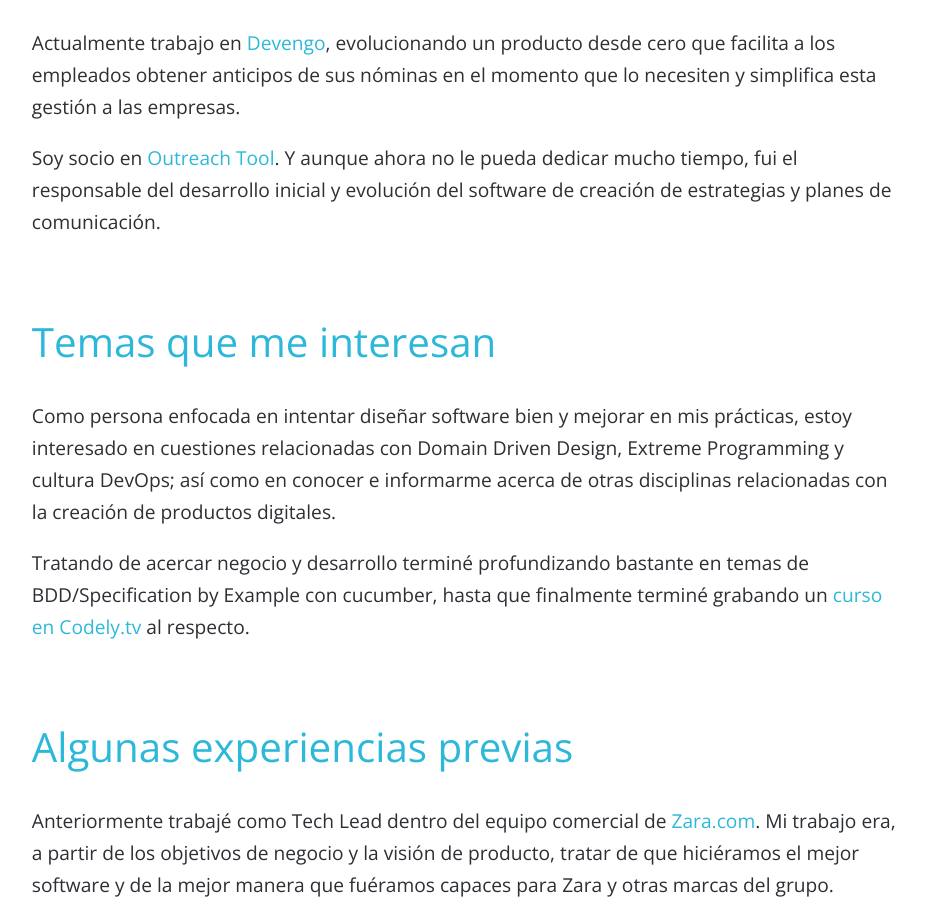
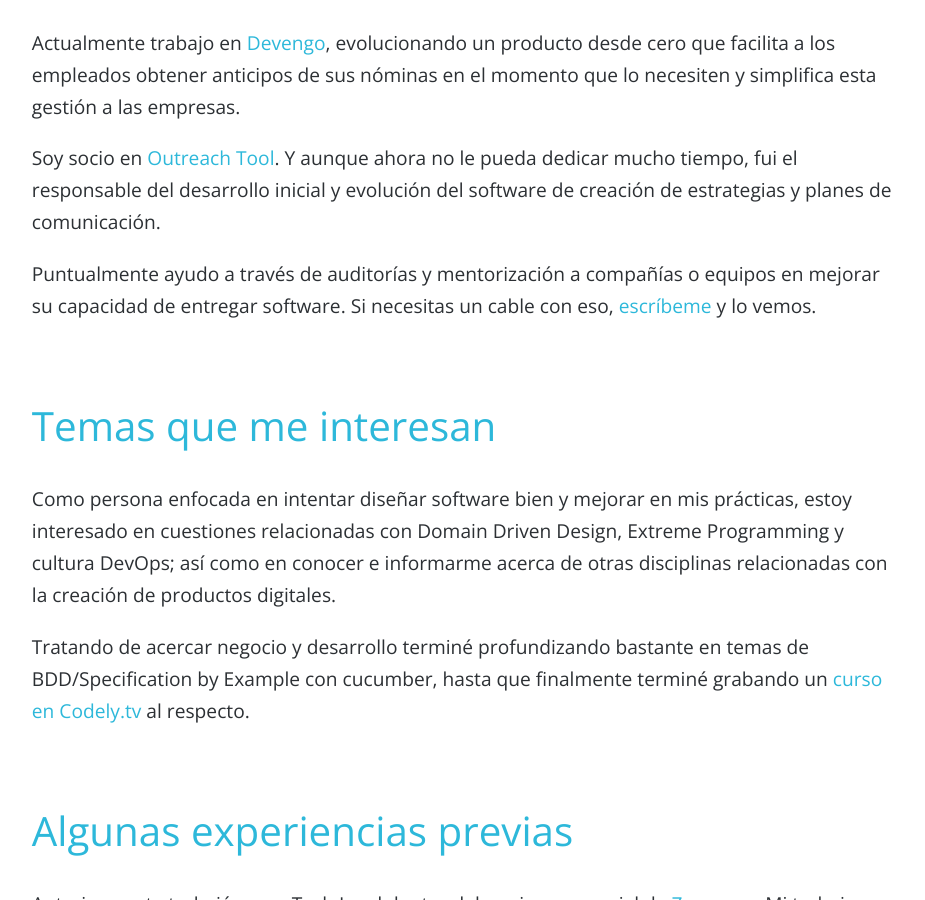
Before and after one commit to danilat/danilat.github.io, a Jekyll site: the page built from index.html, in a window 1280 px wide and 900 px high, scrolled down 653 px. Shown: the whole window, without its empty margins (173-1098 px from the left). Built offline with Jekyll 4.4.1, drawn with Linux system fonts in a browser that asks for light colours.

Commit message:
Some copy changed in the home

```diff
--- a/index.html
+++ b/index.html
@@ -15,6 +15,7 @@ layout: one_column
             <h2>En qué ando ahora</h2>
             <p>Actualmente trabajo en <a href="https://www.devengo.com/">Devengo</a>, evolucionando un producto desde cero que facilita a los empleados obtener anticipos de sus nóminas en el momento que lo necesiten y simplifica esta gestión a las empresas.</p>
             <p>Soy socio en <a href="https://www.outreachtool.com/">Outreach Tool</a>. Y aunque ahora no le pueda dedicar mucho tiempo, fui el responsable del desarrollo inicial y evolución del software de creación de estrategias y planes de comunicación.</p>
+            <p>Puntualmente ayudo a través de auditorías y mentorización a compañías o equipos en mejorar su capacidad de entregar software. Si necesitas un cable con eso, <a href="mailto:dani@danilat.com?subject=Software Delivery">escríbeme</a> y lo vemos.</p>
         </article>
 
         <article>
```
